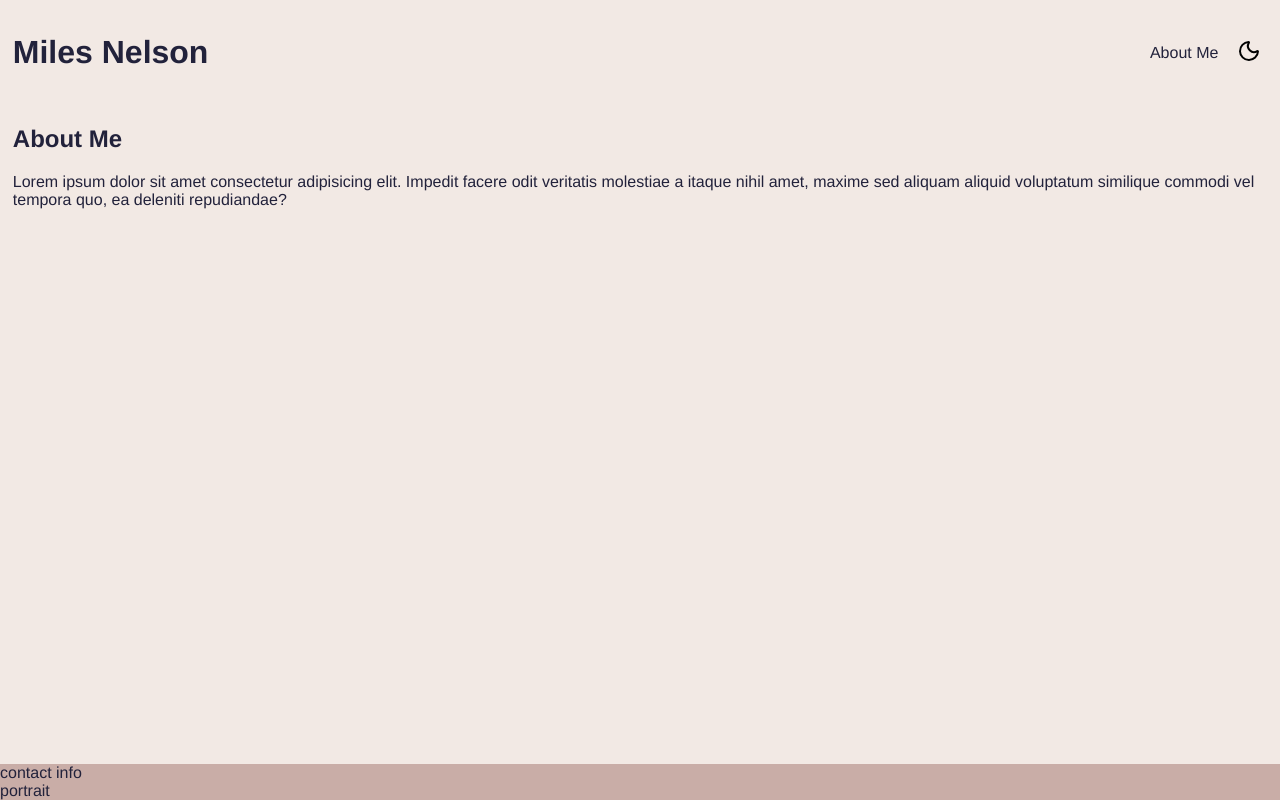
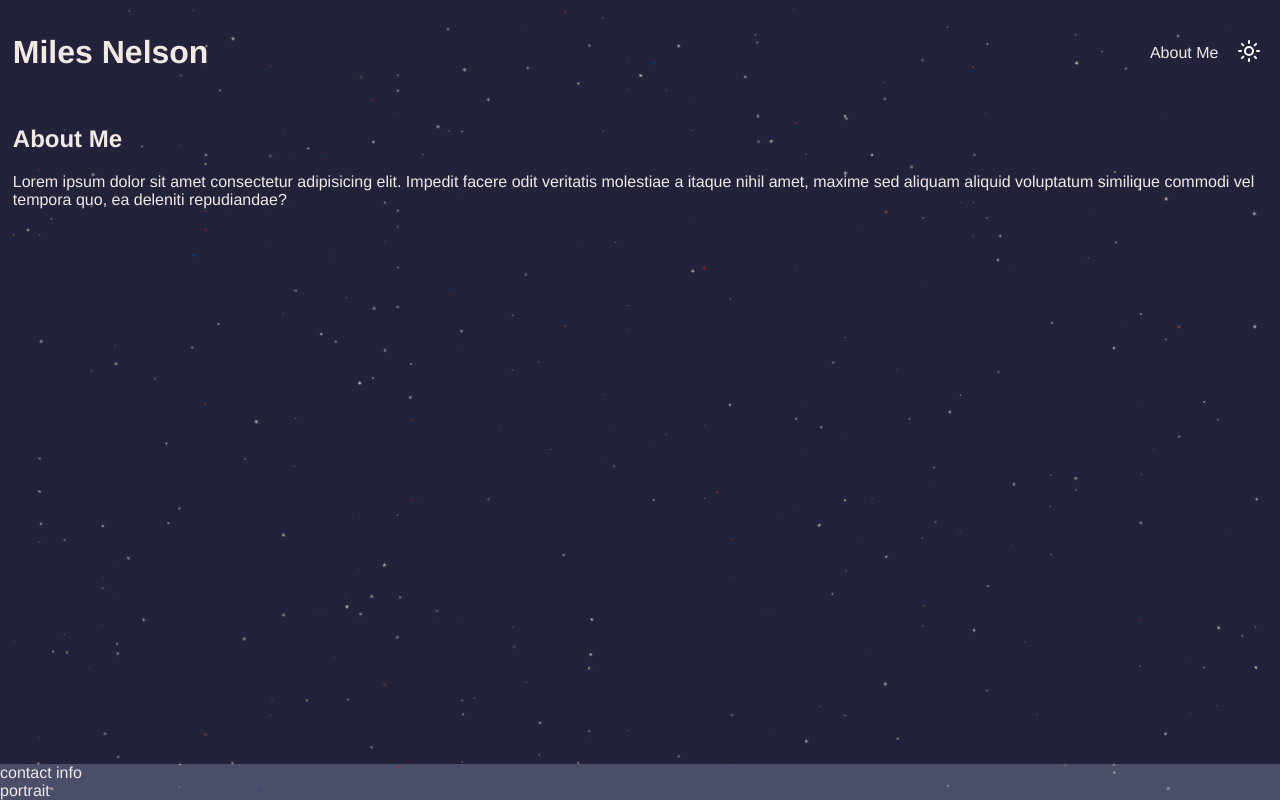
Before and after one commit to MisterPrestoGamer/personal_website, a React (Vite) app: page /aboutMe in a window 1280 px wide. Built offline with nearby package versions, Linux system fonts and the light colour scheme.

Commit message:
add stars to background

```diff
--- a/src/components/App/App.jsx
+++ b/src/components/App/App.jsx
@@ -4,12 +4,54 @@ import Footer from "../footer/footer";
 import HomePage from "../homePage/homePage";
 import AboutMe from "../aboutMe/aboutMe";
 import { Outlet } from "react-router";
-import { useState } from "react";
+import { useState, useEffect } from "react";
+import { Stars } from "lucide-react";
 
 export default function App() {
-  const [darkmode, setDarkmode] = useState(false);
+  const [darkmode, setDarkmode] = useState(true);
+
+  useEffect(() => {
+    function placeStars() {
+      let app = document.querySelector(".app");
+      let starSize = "1px";
+      let starPos = ["0vw", "0vw"];
+      let starRotation = "0deg";
+      let animationDelay = "0s";
+      let cssColor = "rgb(255, 255, 255)";
+      for (let i = 0; i < 200; i++) {
+        let star = document.createElement("div");
+        star.textContent = "*";
+        star.classList = "star";
+        starSize = `${Math.ceil(Math.random() * 10)}px`;
+        starPos[0] = `${Math.ceil(Math.random() * 98)}%`;
+        starPos[1] = `${Math.ceil(Math.random() * 98)}%`;
+        starRotation = `${Math.floor(Math.random() * 360)}deg`;
+        animationDelay = `${(Math.random() * 10).toFixed(2)}s`;
+        if (i < 6) {
+          cssColor = `rgba(246,14,14, ${(Math.random() * (1 - 0.5) + 0.5).toFixed(3)})`;
+        } else if (i > 190) {
+          cssColor = `rgba(0,69,138, ${(Math.random() * (1 - 0.5) + 0.5).toFixed(3)})`;
+        } else if (i > 55 && i < 75) {
+          cssColor = `rgba(178, 79, 38, ${(Math.random() * (1 - 0.5) + 0.5).toFixed(3)})`;
+        } else {
+          cssColor = `rgba(251, 237, 208, ${(Math.random() * (1 - 0.5) + 0.5).toFixed(3)})`;
+        }
+        star.style.top = starPos[0];
+        star.style.left = starPos[1];
+        star.style.fontSize = starSize;
+        star.style.rotate = starRotation;
+        star.style.animationDelay = animationDelay;
+        star.style.color = cssColor;
+        star.style.animation;
+        app.appendChild(star);
+      }
+    }
+
+    placeStars();
+  }, []);
+
   return (
-    <div className={styles.app}>
+    <div className={`${styles.app} app`}>
       <Header darkmode={darkmode} setDarkmode={setDarkmode} />
       <Outlet context={{ dm: darkmode }} />
       <Footer darkmode={darkmode} />
--- a/src/index.css
+++ b/src/index.css
@@ -19,11 +19,42 @@ body {
 }
 
 .darkmode {
+  z-index: -2;
   background-color: #22223b;
   color: #f2e9e4;
 }
 
 .altDarkmode {
+  z-index: -2;
   background-color: #4a4e69;
   color: #f2e9e4;
 }
+
+.star {
+  z-index: -1;
+  position: absolute;
+  -webkit-user-select: none; /* Safari */
+  -ms-user-select: none; /* IE 10 and IE 11 */
+  user-select: none;
+  animation-name: starTwinkle;
+  animation-duration: 10s;
+  animation-iteration-count: infinite;
+}
+
+@keyframes starTwinkle {
+  0% {
+    opacity: 1;
+  }
+
+  10% {
+    opacity: 0%;
+  }
+
+  20% {
+    opacity: 1;
+  }
+
+  100% {
+    opacity: 1;
+  }
+}
```
